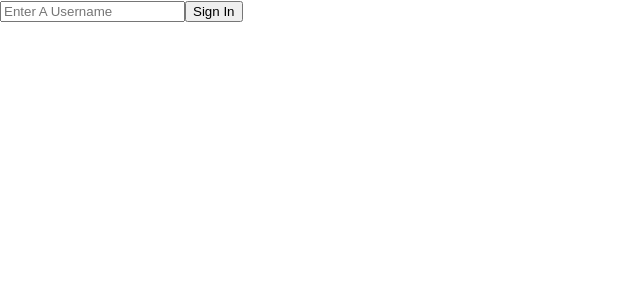
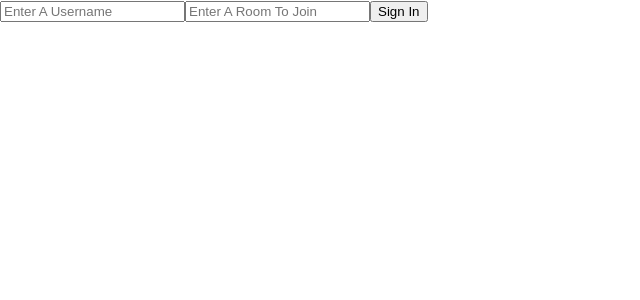
Before and after one commit to spravesh1818/simple-chat-app-frontend-react, a React (Create React App) app: page /login in a window 1280 px wide. Shown: the top 300 px of the page, without its empty margins (0-640 px from the left). Built offline with nearby package versions, Linux system fonts and the light colour scheme.

Commit message:
Room parameter added to the query string as well as input field added for the purpose

```diff
--- a/src/components/chatScreenComponent/ChatScreenComponent.js
+++ b/src/components/chatScreenComponent/ChatScreenComponent.js
@@ -10,25 +10,30 @@ class ChatScreenComponent extends Component{
     constructor(props){
         super(props);
         this.state={
-            username:""
+            username:"",
+            room:"",
         }
 
     }
 
     componentWillUnmount(){
         socket.emit('disconnect');
+        socket.off();
     }
 
     componentDidMount(){
-        const {name}=queryString.parse(this.props.location.search);
+        const {name,room}=queryString.parse(this.props.location.search);
+        console.log("Name:"+name);
+        console.log("Room:"+room);
 
         socket=io(END_POINT);
 
         this.setState({
-            username:name
+            username:name,
+            room:room
         })
 
-        socket.emit('join',{name:name});
+        socket.emit('join',{name,room});
     }
 
 
--- a/src/components/loginComponent/LoginComponent.js
+++ b/src/components/loginComponent/LoginComponent.js
@@ -9,8 +9,10 @@ class LoginComponent extends Component{
         super(props);
         this.state={
             username:"",
+            room:""
         }
         this.submitUsername=this.submitUsername.bind(this);
+        this.submitRoom=this.submitRoom.bind(this);
     }
 
     submitUsername(event){
@@ -20,12 +22,19 @@ class LoginComponent extends Component{
         })
     }
 
+    submitRoom(event){
+        console.log(event.target.value);
+        this.setState({
+            room:event.target.value
+        })
+    }
+
 
     render(){
         return <div>
                 <input type="text" placeholder="Enter A Username" value={this.state.username} onChange={this.submitUsername}></input>
-
-                <Link onClick={event=>(!this.state.username)?event.preventDefault():null} to={`/chat?name=${this.state.username}`}>
+                <input type="text" placeholder="Enter A Room To Join" value={this.state.room} onChange={this.submitRoom}></input>
+                <Link onClick={event=>(!this.state.username)?event.preventDefault():null} to={`/chat?name=${this.state.username}&room=${this.state.room}`}>
                     <button type="submit">Sign In</button>
                 </Link>
 
```
